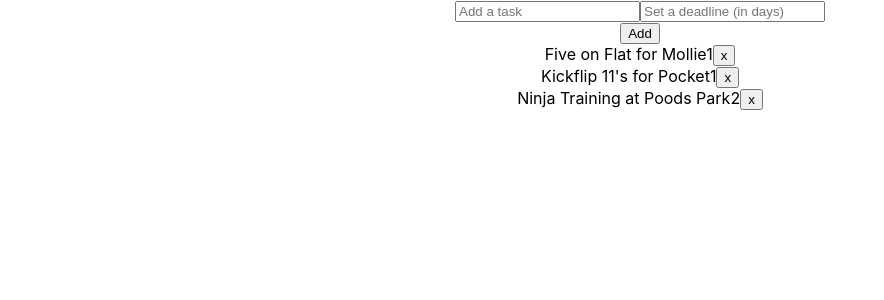
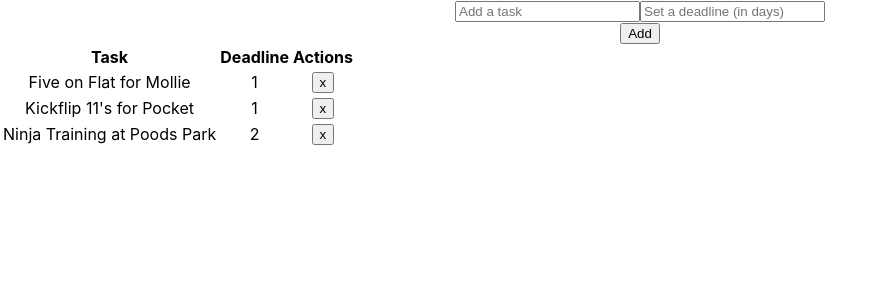
Before and after one commit to chunloy/todo-list, a React (Create React App) app: page / in a window 1280 px wide. Shown: the top 300 px of the page, without its empty margins (0-884 px from the left). Built offline with nearby package versions, Linux system fonts and the light colour scheme; the HTML template or start-up script is replaced by a standard one.

Commit message:
Refactor components and create table

```diff
--- a/src/App.tsx
+++ b/src/App.tsx
@@ -1,6 +1,5 @@
 import React, {useState} from 'react';
 import {Task} from './interfaces';
-import TodoListItem from './components/TodoListItem';
 import Form from "./components/Form"
 import TodoList from './components/TodoList';
 import './App.css';
--- a/src/components/TodoList.tsx
+++ b/src/components/TodoList.tsx
@@ -10,9 +10,17 @@ const TodoList = ({todo, completeTask}: TodoListProps) => {
   });
 
   return (
-    <div>
-      {taskItems}
-    </div>
+    <table>
+      <thead>
+        <th>Task</th>
+        <th>Deadline</th>
+        <th>Actions</th>
+      </thead>
+
+      <tbody>
+        {taskItems}
+      </tbody>
+    </table>
   )
 }
 
--- a/src/components/TodoListItem.tsx
+++ b/src/components/TodoListItem.tsx
@@ -2,13 +2,13 @@ import {TodoListItemProps} from "../interfaces";
 
 const todoListItem = ({todo, completeTask}: TodoListItemProps) => {
   return (
-    <div className="task">
-      <div className="content">
-        <span>{todo.taskName}</span>
-        <span>{todo.deadline}</span>
+    <tr>
+      <td>{todo.taskName}</td>
+      <td>{todo.deadline}</td>
+      <td>
         <button onClick={() => {completeTask(todo.taskName)}}>x</button>
-      </div>
-    </div>
+      </td>
+    </tr>
   )
 };
 
```
